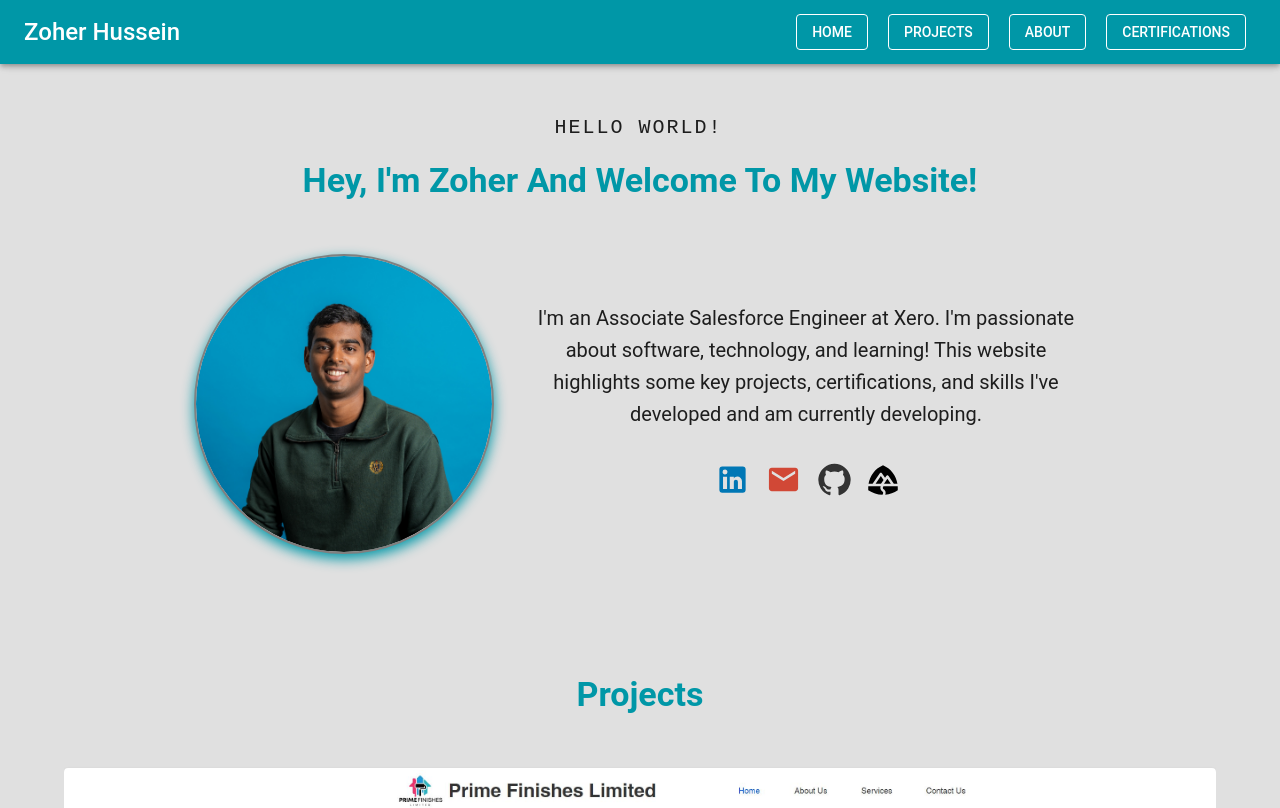
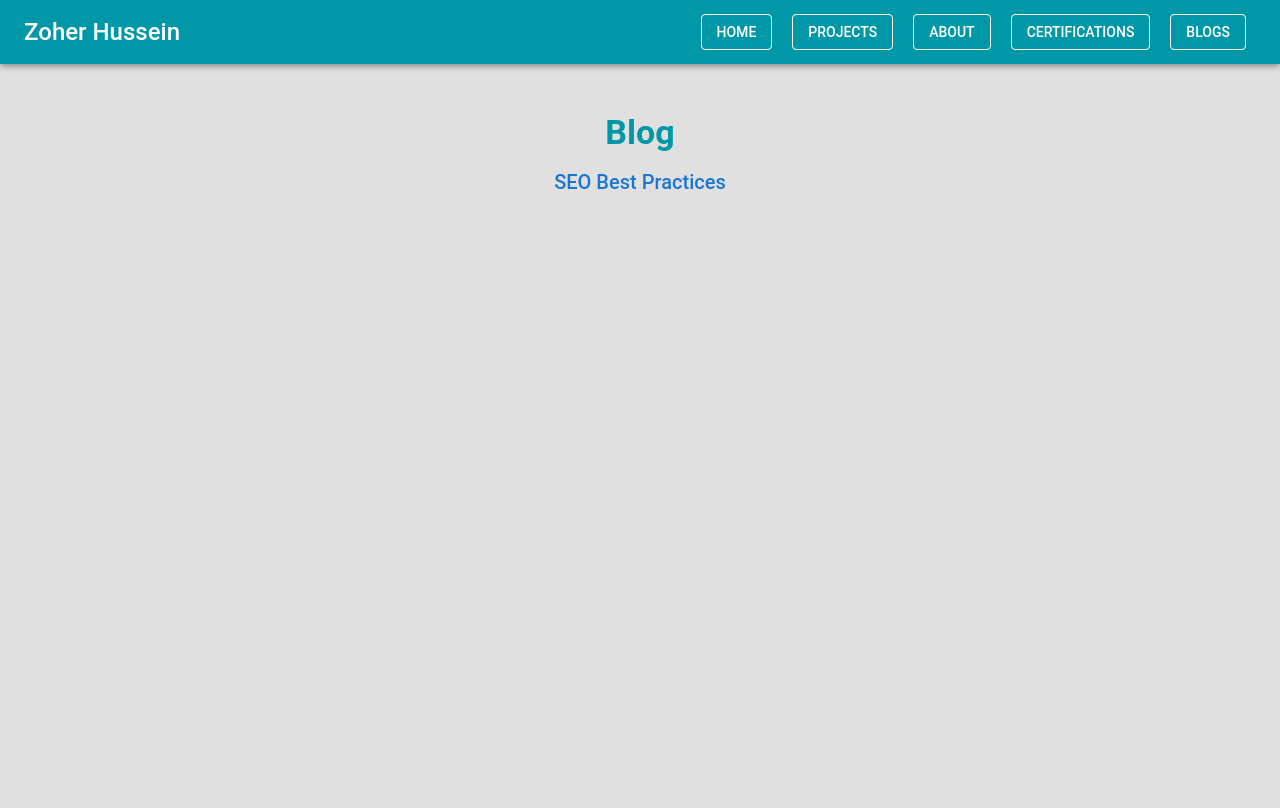
Before and after one commit to Zoher45/portfolio-website, a React (Create React App) app: page /blogs in a window 1280 px wide. Shown: the top 808 px of the page. Built offline with nearby package versions, Linux system fonts and the light colour scheme.

Commit message:
adding blog page, updating navbar and adding md file

```diff
--- a/package.json
+++ b/package.json
@@ -15,8 +15,11 @@
     "react": "^18.3.1",
     "react-dom": "^18.3.1",
     "react-helmet": "^6.1.0",
+    "react-markdown": "^9.0.1",
     "react-material-ui-carousel": "^3.4.2",
+    "react-router-dom": "^6.26.1",
     "react-scripts": "5.0.1",
+    "remark-gfm": "^4.0.0",
     "web-vitals": "^2.1.4"
   },
   "scripts": {
@@ -50,5 +53,8 @@
       "last 1 firefox version",
       "last 1 safari version"
     ]
+  },
+  "devDependencies": {
+    "raw-loader": "^4.0.2"
   }
 }
--- a/src/App.tsx
+++ b/src/App.tsx
@@ -9,6 +9,9 @@ import React from "react";
 import { ThemeProvider, createTheme } from "@mui/material/styles";
 import { CssBaseline, Container, Box } from "@mui/material";
 import GlobalStyles from "@mui/material/GlobalStyles";
+import { BrowserRouter as Router, Route, Routes } from "react-router-dom";
+import Blog from "./components/Blog.tsx"; // Your blog post component
+import BlogPost from "./components/BlogPost.tsx"; // Your blog post component
 
 const theme = createTheme({
   typography: {
@@ -27,13 +30,12 @@ const theme = createTheme({
     },
     body1: {
       fontFamily: "Roboto Slab, Roboto",
-    fontSize: "20px"
+      fontSize: "20px",
     },
     body2: {
       fontFamily: "Roboto Slab, Roboto",
-    fontSize: "17px"
+      fontSize: "17px",
     },
-
   },
   components: {
     MuiIconButton: {
@@ -73,16 +75,40 @@ function App() {
     <ThemeProvider theme={theme}>
       <GlobalStyles styles={globalStyles} />
       <CssBaseline />
+      <Router>
         <Navbar />
-      <Container maxWidth="lg">
+        <main>
+          <Container
+            maxWidth="lg"
+            sx={{
+              position: "relative",
+              minHeight: "100vh",
+            }}
+          >
             <Box sx={{ my: 4 }}>
+              <Routes>
+                {/* Blog Post Route */}
+                <Route path="/blog/:slug" element={<BlogPost />} />
+                <Route path="/blogs" element={<Blog />} />
+
+                {/* Default Route for all other pages */}
+                <Route
+                  path="/"
+                  element={
+                    <>
                       <Home />
                       <Projects />
                       <About />
                       <Certifications />
+                    </>
+                  }
+                />
+              </Routes>
             </Box>
           </Container>
           <Footer />
+        </main>
+      </Router>
     </ThemeProvider>
   );
 }
--- /dev/null
+++ b/src/components/Blog.tsx
@@ -0,0 +1,40 @@
+// src/pages/Blog.js
+import React from "react";
+import { Box, Typography, Link } from "@mui/material";
+
+const blogPosts = [
+  {
+    slug: "seo",
+    title: "SEO Best Practices",
+  },
+];
+
+const Blog = () => {
+  return (
+    <Box
+      id="home"
+      sx={{
+        display: "flex",
+        flexDirection: "column",
+        alignItems: "center",
+        justifyContent: "center",
+        textAlign: "center",
+        paddingTop: 10,
+        position: "relative",
+      }}
+    >
+      <Typography variant="h4" gutterBottom>
+        Blog
+      </Typography>
+      {blogPosts.map((post) => (
+        <Box key={post.slug} sx={{ marginBottom: 3 }}>
+          <Link href={`/blog/${post.slug}`} underline="hover">
+            <Typography variant="h6">{post.title}</Typography>
+          </Link>
+        </Box>
+      ))}
+    </Box>
+  );
+};
+
+export default Blog;
--- /dev/null
+++ b/src/components/BlogPost.tsx
@@ -0,0 +1,34 @@
+// src/pages/BlogPost.js
+import React, { useEffect, useState } from "react";
+import { useParams } from "react-router-dom";
+import ReactMarkdown from "react-markdown";
+import remarkGfm from "remark-gfm";
+import { Box, Typography } from "@mui/material";
+
+const BlogPost = () => {
+  const { slug } = useParams();
+  const [content, setContent] = useState("");
+
+  useEffect(() => {
+    // Fetch the Markdown file from the public folder
+    fetch(`/blog/${slug}.md`)
+      .then((response) => response.text())
+      .then((text) => setContent(text))
+      .catch((err) => console.error(err));
+  }, [slug]);
+
+  if (!content) {
+    return <Typography variant="h6">Loading...</Typography>;
+  }
+
+  return (
+    <Box sx={{ padding: 4 }}>
+      <Typography variant="h4" gutterBottom>
+        {slug.replace("-", " ")}
+      </Typography>
+      <ReactMarkdown remarkPlugins={[remarkGfm]}>{content}</ReactMarkdown>
+    </Box>
+  );
+};
+
+export default BlogPost;
--- a/src/components/NavBar.tsx
+++ b/src/components/NavBar.tsx
@@ -12,8 +12,13 @@ import {
 } from "@mui/material";
 import { Menu as MenuIcon } from "@mui/icons-material";
 import { useTheme } from "@mui/material/styles";
+import { useNavigate } from "react-router-dom";
+import { useEffect } from "react";
+import { useLocation } from "react-router-dom";
 
 const Navbar = () => {
+  const { hash } = useLocation();
+  const navigate = useNavigate();
   const [anchorEl, setAnchorEl] = React.useState(null);
   const theme = useTheme();
   const isMobile = useMediaQuery(theme.breakpoints.down("sm"));
@@ -26,12 +31,37 @@ const Navbar = () => {
     setAnchorEl(null);
   };
 
+  const scrollToSection = (id) => {
+    const element = document.getElementById(id);
+    if (element) {
+      setTimeout(() => {
+        element.scrollIntoView({ behavior: "smooth", block: "start" });
+      }, 100); // Adjust delay if needed
+    }
+  };
+
+  const handleNavigation = (href) => {
+    if (href.startsWith("#")) {
+      scrollToSection(href.substring(1)); // Remove the '#' from href
+    } else {
+      navigate(href);
+      window.scrollTo(0, 0);
+    }
+  };
+
   const menuItems = [
-    { label: "Home", href: "#home" },
-    { label: "Projects", href: "#projects" },
-    { label: "About", href: "#about" },
-    { label: "Certifications", href: "#certifications" },
+    { label: "Home", href: "/" },
+    { label: "Projects", href: "/#projects" },
+    { label: "About", href: "/#about" },
+    { label: "Certifications", href: "/#certifications" },
+    { label: "Blogs", href: "/blogs" },
   ];
+
+  useEffect(() => {
+    if (hash) {
+      scrollToSection(hash.substring(1)); // Remove the '#' from hash
+    }
+  }, [hash]);
 
   return (
     <Box sx={{ flexGrow: 1 }}>
@@ -69,9 +99,7 @@ const Navbar = () => {
                 {menuItems.map((item) => (
                   <MenuItem
                     key={item.label}
-                    onClick={handleClose}
-                    component="a"
-                    href={item.href}
+                    onClick={() => handleNavigation(item.href)}
                   >
                     {item.label}
                   </MenuItem>
@@ -85,8 +113,8 @@ const Navbar = () => {
                   key={item.label}
                   color="inherit"
                   variant="outlined"
-                  sx={{ margin: " 10px" }}
-                  href={item.href}
+                  sx={{ margin: "10px" }}
+                  onClick={() => handleNavigation(item.href)}
                 >
                   {item.label}
                 </Button>
```
Also changed, not shown: public/blog/SEO.md (added, +10 -0 lines), src/utils/loadBlogPosts.js (added, +8 -0 lines), 1 other file (tests, documents, lock files or other folders). Lines whose indentation alone changed are shown as unchanged.
